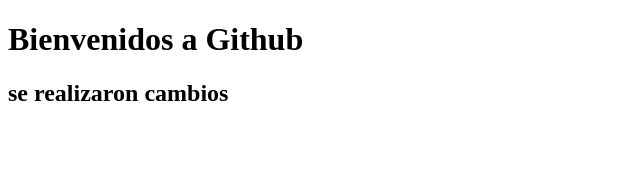
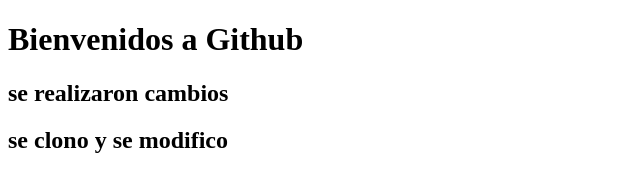
Before and after one commit to ImgDevelo99/prueba, a plain HTML site: page index.html in a window 1280 px wide. Shown: the whole page, without its empty margins (0-640 px from the left). Drawn offline with Linux system fonts and the light colour scheme.

Commit message:
se sube desde el clone

```diff
--- a/index.html
+++ b/index.html
@@ -8,5 +8,6 @@
 <body>
     <h1>Bienvenidos a Github</h1>
     <h2>se realizaron cambios</h2>
+ <h2>se clono y se modifico</h2>
 </body>
 </html>
```
